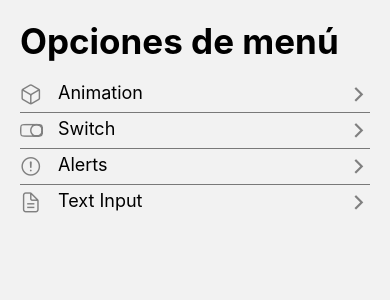
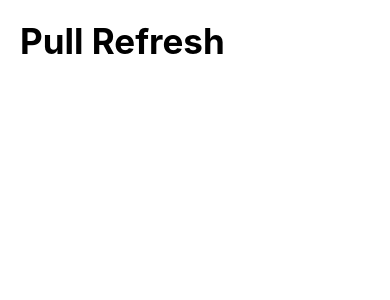
Before and after one commit to thomassr30/components-react-native, a React Native app: screen /PullToRefreshScreen in a window 390 px wide. Shown: the top 300 px of the page. Built offline with nearby package versions, Linux system fonts and the light colour scheme.

Commit message:
add: new component pullToRefresh

```diff
--- a/src/data/menuItems.tsx
+++ b/src/data/menuItems.tsx
@@ -21,4 +21,9 @@
       icon: 'document-text-outline',
       component: 'TextInputScreen'
     },
+    {
+      name: 'Pull To Refresh',
+      icon: 'refresh-circle-outline',
+      component: 'PullToRefreshScreen'
+    },
   ]
--- a/src/navigator/Navigator.tsx
+++ b/src/navigator/Navigator.tsx
@@ -5,6 +5,7 @@
 import SwitchScreen from '../screens/SwitchScreen';
 import AlertScreen from '../screens/AlertScreen';
 import TextInputScreen from '../screens/TextInputScreen';
+import PullToRefreshScreen from '../screens/PullToRefreshScreen';
 
 const Stack = createStackNavigator()
 
@@ -12,7 +13,10 @@
   return (
     <Stack.Navigator
         screenOptions={{
-            headerShown: false
+            headerShown: false,
+            cardStyle: {
+              backgroundColor: 'white'
+            }
         }}
     >
         <Stack.Screen name='Home' component={HomeScreen} />
@@ -20,6 +24,7 @@
         <Stack.Screen name='SwitchScreen' component={SwitchScreen} />
         <Stack.Screen name='AlertScreen' component={AlertScreen} />
         <Stack.Screen name='TextInputScreen' component={TextInputScreen} />
+        <Stack.Screen name='PullToRefreshScreen' component={PullToRefreshScreen} />
     </Stack.Navigator>
   )
 }
--- /dev/null
+++ b/src/screens/PullToRefreshScreen.tsx
@@ -0,0 +1,36 @@
+import React from 'react'
+import { ScrollView, View, RefreshControl } from 'react-native';
+import HeaderTitle from '../components/HeaderTitle';
+import { styles } from '../theme/appTheme';
+import { useState } from 'react';
+
+const PullToRefreshScreen = () => {
+
+    const [refreshing, setrefreshing] = useState(false)
+
+    const onRefresh = () => {
+        setrefreshing(true)
+
+        setTimeout(() => {
+            console.log('Termino de cargar')
+            setrefreshing(false)
+        }, 1500);
+    }
+
+  return (
+    <ScrollView
+        refreshControl={
+            <RefreshControl
+                refreshing={refreshing}
+                onRefresh={onRefresh}
+            />
+        }
+    >
+        <View style={styles.globalMargin}>
+            < HeaderTitle title='Pull Refresh' />
+        </View>
+    </ScrollView>
+  )
+}
+
+export default PullToRefreshScreen
```
